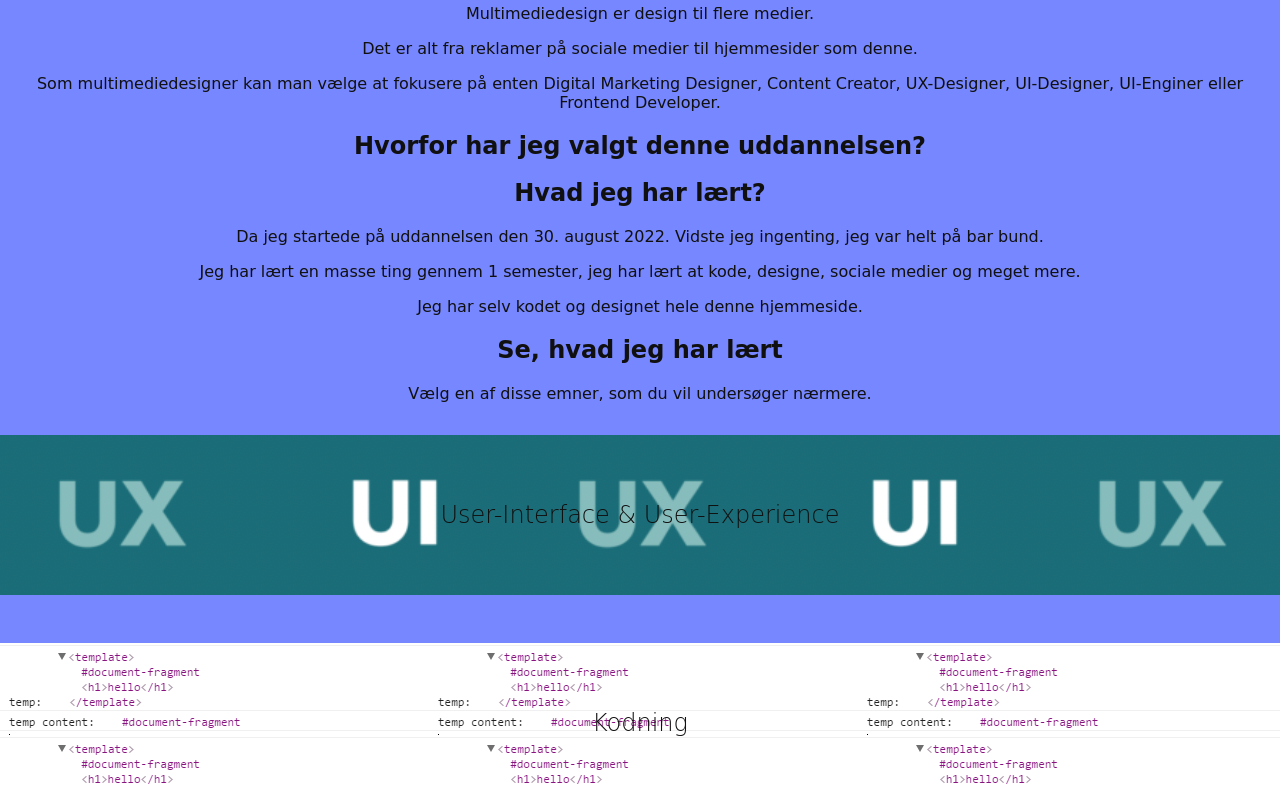
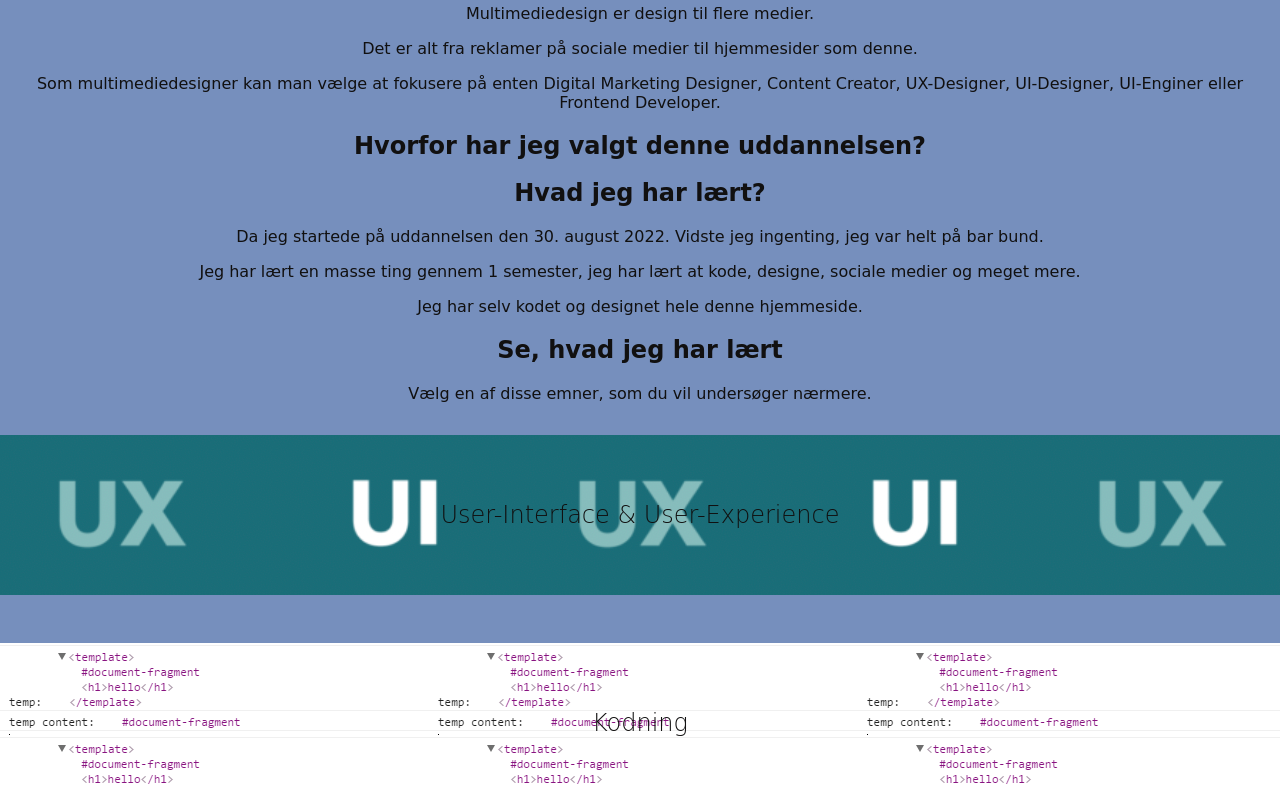
Before and after one commit to Frederikkeljensen/Frederikkeljensen.github.io, a plain HTML site: page index.html in a window 1280 px wide. Shown: the part 641-1430 px from the top of the page. Drawn offline with Linux system fonts and the light colour scheme; a web font is replaced by a local one.

Commit message:
ændret baggrundsfarve

```diff
--- a/style.css
+++ b/style.css
@@ -3,7 +3,7 @@
     --font-color: #111010;
     --header-color: #97B0FF;
     --footer-color: #97B0FF;
-    --background-color: #7687FF;
+    --background-color: #768FBD;
     --button-color: rgb(241, 236, 236);
     --buttonBorder-color: #86bcad;
 
```
Also changed, not shown: images/MD-logo.png (added), 2 other files.
